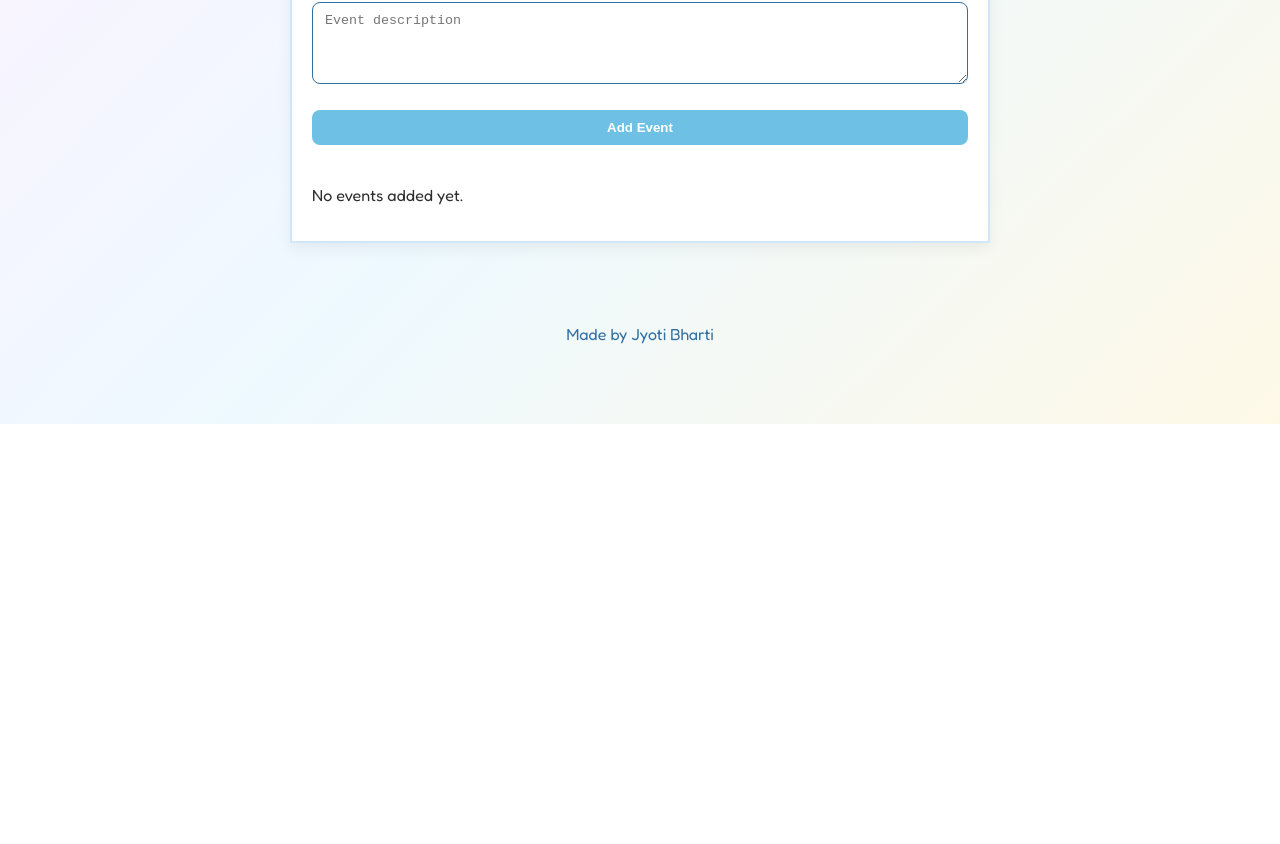
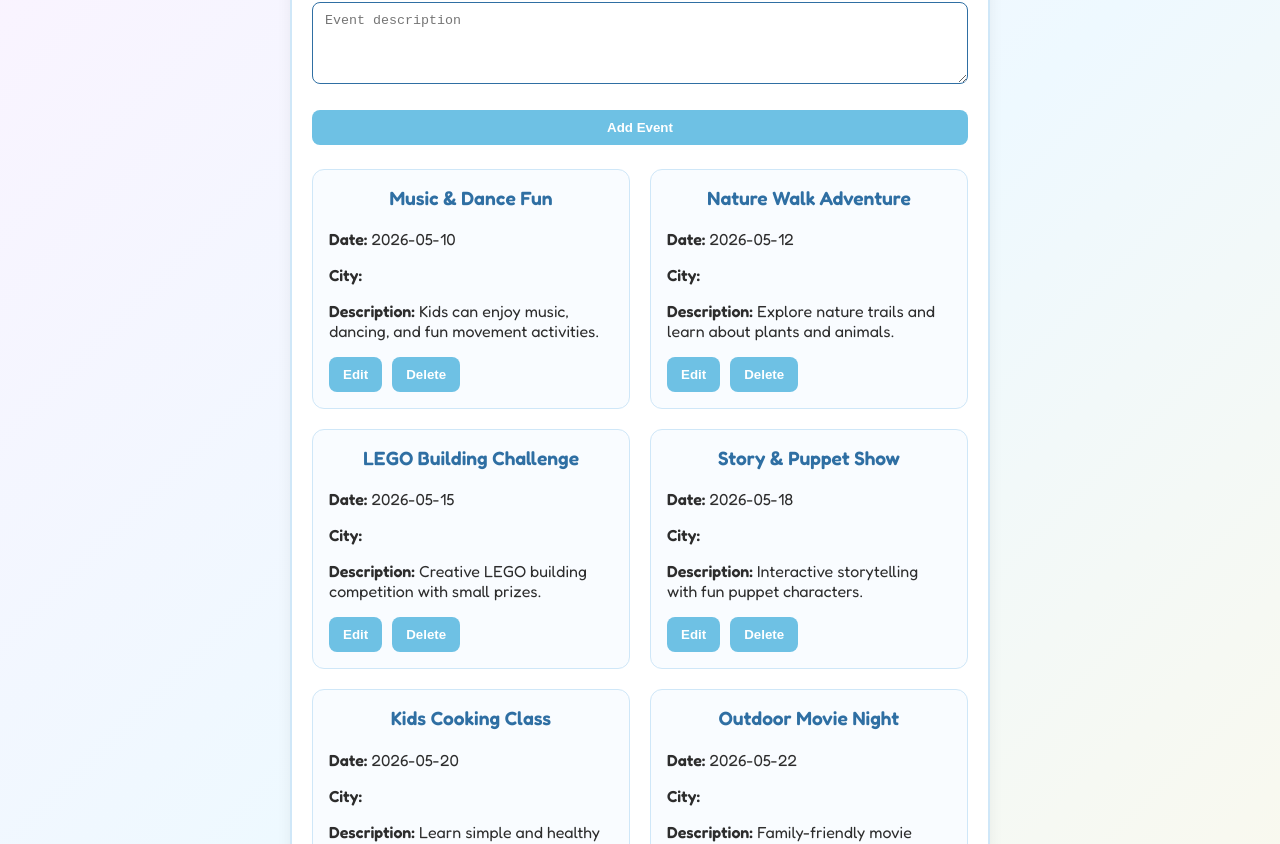
Before and after one commit to JyotiBharti87/kidCompass-ReactApp-Unit1, a React (Vite) app in the folder kidCompass/: page /events in a window 1280 px wide. Shown: the part 376-1220 px from the top of the page. Before the commit the page ends 800 px from the top, so only its background shows below. Built offline with nearby package versions, Linux system fonts and the light colour scheme.

Commit message:
event-json

```diff
--- a/kidCompass/src/App.css
+++ b/kidCompass/src/App.css
@@ -577,9 +577,10 @@ th {
 }
 
 .events-list {
-  display: flex;
-  flex-direction: column;
-  gap: 16px;
+  display: grid;
+  grid-template-columns: repeat(auto-fit, minmax(250px, 1fr));
+  gap: 20px;
+  margin-top: 20px;
 }
 
 .event-card {
--- /dev/null
+++ b/kidCompass/src/EventsData.json
@@ -0,0 +1,50 @@
+[
+  {
+    "title": "Music & Dance Fun",
+    "date": "2026-05-10",
+    "address": "112 Grove Park, Ballwin, MO 63011",
+    "description": "Kids can enjoy music, dancing, and fun movement activities."
+  },
+  {
+    "title": "Nature Walk Adventure",
+    "date": "2026-05-12",
+    "address": "450 Forest Trail, Chesterfield, MO 63017",
+    "description": "Explore nature trails and learn about plants and animals."
+  },
+  {
+    "title": "LEGO Building Challenge",
+    "date": "2026-05-15",
+    "address": "221 Main Street, O'Fallon, MO 63366",
+    "description": "Creative LEGO building competition with small prizes."
+  },
+  {
+    "title": "Story & Puppet Show",
+    "date": "2026-05-18",
+    "address": "100 Library Lane, St. Charles, MO 63301",
+    "description": "Interactive storytelling with fun puppet characters."
+  },
+  {
+    "title": "Kids Cooking Class",
+    "date": "2026-05-20",
+    "address": "89 Market Street, St. Louis, MO 63101",
+    "description": "Learn simple and healthy recipes in a fun way."
+  },
+  {
+    "title": "Outdoor Movie Night",
+    "date": "2026-05-22",
+    "address": "300 Lakeview Park, Wentzville, MO 63385",
+    "description": "Family-friendly movie under the stars with popcorn."
+  },
+  {
+    "title": "Mini Science Fair",
+    "date": "2026-05-25",
+    "address": "55 Innovation Drive, St. Louis, MO 63110",
+    "description": "Kids present small science experiments and projects."
+  },
+  {
+    "title": "Bike Ride Meetup",
+    "date": "2026-05-28",
+    "address": "700 Lakeside Blvd, Lake St. Louis, MO 63367",
+    "description": "Safe group bike ride for kids and parents."
+  }
+]
--- a/kidCompass/src/components/Events.jsx
+++ b/kidCompass/src/components/Events.jsx
@@ -1,8 +1,13 @@
-import { useState } from "react";
+import { useState, useEffect } from "react";
+import eventsData from "../EventsData.json";
 import "../App.css";
 
 function Events() {
-  const [events, setEvents] = useState([]);
+  const [events, setEvents] = useState(() => {
+    const saved = localStorage.getItem("events");
+    return saved ? JSON.parse(saved) : eventsData;
+  });
+
   const [editIndex, setEditIndex] = useState(null);
   const [formData, setFormData] = useState({
     title: "",
@@ -46,7 +51,7 @@ function Events() {
       description: "",
     });
   };
-  //edit even
+  //edit event
   const handleEdit = (index) => {
     setFormData(events[index]);
     setEditIndex(index);
@@ -65,6 +70,10 @@ function Events() {
       });
     }
   };
+  // Save to localStorage whenever events change
+  useEffect(() => {
+    localStorage.setItem("events", JSON.stringify(events));
+  }, [events]);
   return (
     <main className="app">
       <div className="detail-box">
```
